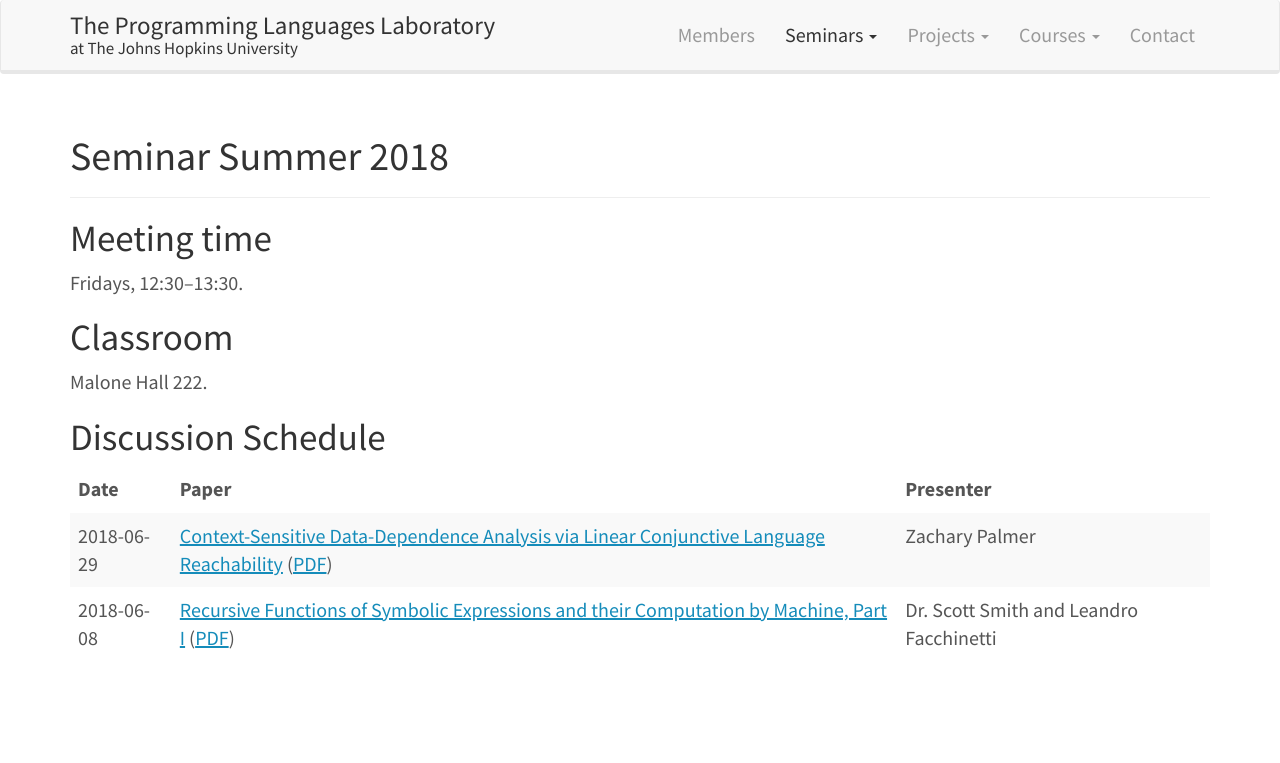
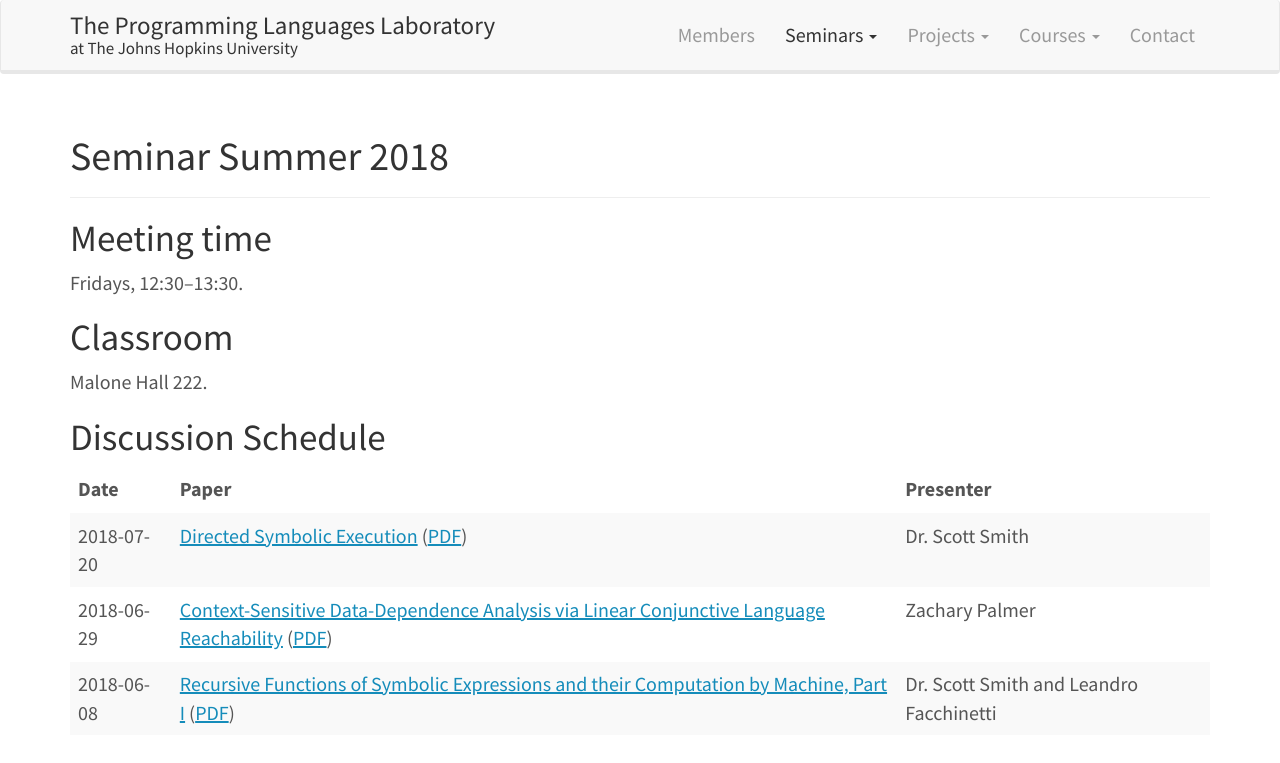
Before and after one commit to JHU-PL-Lab/www-pl-lab, a Jekyll site: the page built from seminars/summer-2018.md, in a window 1280 px wide. Shown: the top 763 px of the page. Built offline with Jekyll 4.4.1, drawn with Linux system fonts in a browser that asks for light colours.

Commit message:
Add 2018-07-20 seminar

```diff
--- a/seminars/summer-2018.md
+++ b/seminars/summer-2018.md
@@ -18,5 +18,6 @@ Discussion Schedule
 
 | Date | Paper | Presenter |
 |-|-|-|
+| 2018-07-20 | [Directed Symbolic Execution](https://dl.acm.org/citation.cfm?id=2041563) ([PDF](https://www.cs.umd.edu/~jfoster/papers/sas11.pdf)) | Dr. Scott Smith |
 | 2018-06-29 | [Context-Sensitive Data-Dependence Analysis via Linear Conjunctive Language Reachability](https://dl.acm.org/citation.cfm?id=3009848) ([PDF](https://helloqirun.github.io/papers/popl2017_qirun.pdf)) | Zachary Palmer |
 | 2018-06-08 | [Recursive Functions of Symbolic Expressions and their Computation by Machine, Part I](https://dl.acm.org/citation.cfm?id=367199) ([PDF](https://ia800802.us.archive.org/21/items/recursive-functions-symbolic-expressions/Image092317213652.duplex.pdf)) | Dr. Scott Smith and Leandro Facchinetti |
```
